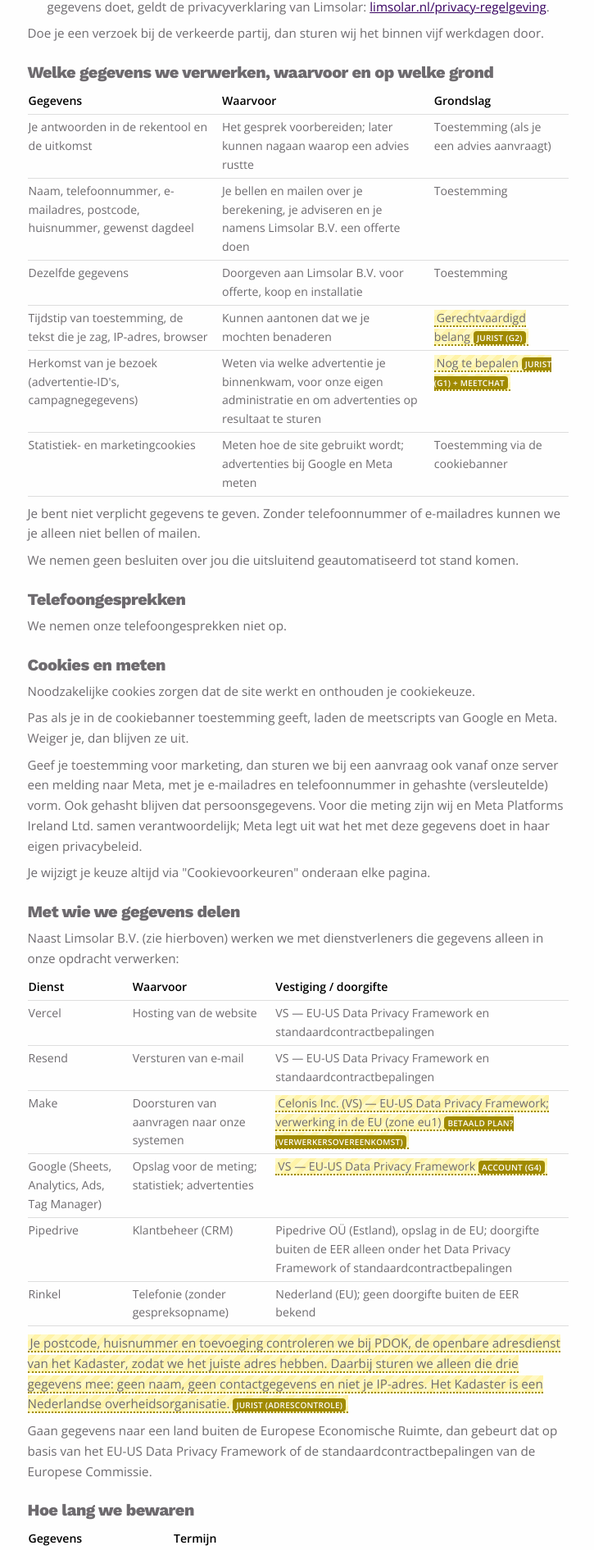
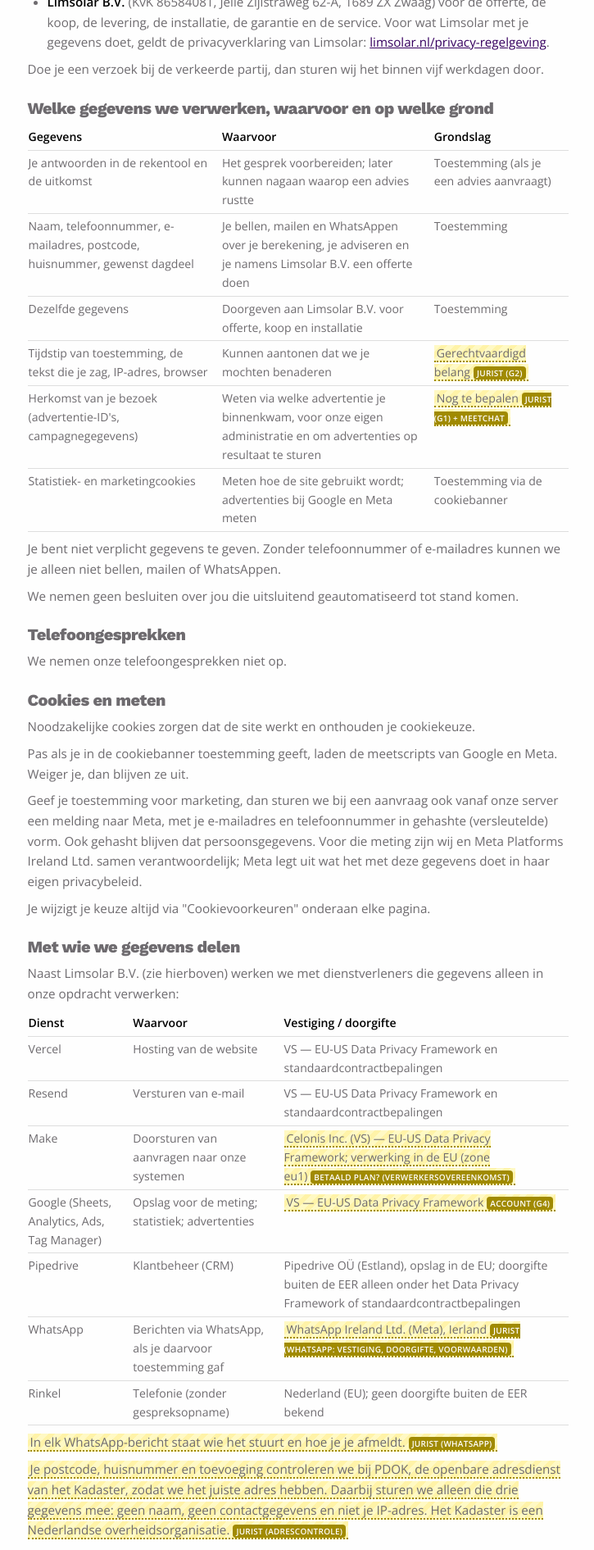
Before and after one commit to dndnservices-88/thuisbatterij-installaties, a Next.js app: page /privacyverklaring in a window 1280 px wide. Shown: the part 880-2771 px from the top of the page at 82% size, without its empty margins (276-1001 px from the left). Built offline with nearby package versions, Linux system fonts and the light colour scheme; no server answers.

Commit message:
Toestemming v1.4: WhatsApp als contactkanaal; privacyverklaring 2.3 met WhatsApp bij doelen, rechten en dienstverleners (gemarkeerd voor jurist)
Co-Authored-By: Claude Opus 5.5 <noreply@anthropic.com>

```diff
--- a/app/privacyverklaring/page.tsx
+++ b/app/privacyverklaring/page.tsx
@@ -104,7 +104,7 @@ export default function Privacy() {
                 ],
                 [
                   "Naam, telefoonnummer, e-mailadres, postcode, huisnummer, gewenst dagdeel",
-                  `Je bellen en mailen over je berekening, je adviseren en je namens ${LIMSOLAR.naam} een offerte doen`,
+                  `Je bellen, mailen en WhatsAppen over je berekening, je adviseren en je namens ${LIMSOLAR.naam} een offerte doen`,
                   "Toestemming",
                 ],
                 [
@@ -131,7 +131,7 @@ export default function Privacy() {
             />
             <p>
               Je bent niet verplicht gegevens te geven. Zonder telefoonnummer of e-mailadres kunnen we je
-              alleen niet bellen of mailen.
+              alleen niet bellen, mailen of WhatsAppen.
             </p>
             <p>
               We nemen geen besluiten over jou die uitsluitend geautomatiseerd tot stand komen.
@@ -203,12 +203,25 @@ export default function Privacy() {
                   "Pipedrive OÜ (Estland), opslag in de EU; doorgifte buiten de EER alleen onder het Data Privacy Framework of standaardcontractbepalingen",
                 ],
                 [
+                  "WhatsApp",
+                  "Berichten via WhatsApp, als je daarvoor toestemming gaf",
+                  <Nakijken key="w" label="jurist (WhatsApp: vestiging, doorgifte, voorwaarden)">
+                    WhatsApp Ireland Ltd. (Meta), Ierland
+                  </Nakijken>,
+                ],
+                [
                   "Rinkel",
                   "Telefonie (zonder gespreksopname)",
                   "Nederland (EU); geen doorgifte buiten de EER bekend",
                 ],
               ]}
             />
+            {/* 28 okt 2026: WhatsApp (toestemming v1.4, prikbord r. 27). */}
+            <p>
+              <Nakijken label="jurist (WhatsApp)">
+                In elk WhatsApp-bericht staat wie het stuurt en hoe je je afmeldt.
+              </Nakijken>
+            </p>
             {/* 28 okt 2026: adrescontrole via PDOK (Kadaster). Geen verwerker maar een
                 openbare overheidsdienst die wij raadplegen; formulering ter toetsing bij de jurist. */}
             <p>
@@ -244,7 +257,7 @@ export default function Privacy() {
             <p>
               Je mag opvragen welke gegevens we van je hebben, ze laten corrigeren of verwijderen, de
               verwerking laten beperken, bezwaar maken, en je gegevens laten overdragen. Je kunt je
-              toestemming op elk moment intrekken; vanaf dat moment bellen en mailen we je niet meer. Wat
+              toestemming op elk moment intrekken; vanaf dat moment bellen, mailen en WhatsAppen we je niet meer. Wat
               we vóór dat moment deden, blijft rechtmatig. Stuur je verzoek naar{" "}
               <a href={`mailto:${CONTACT.email}`} className="text-paars underline">
                 {CONTACT.email}
--- a/lib/privacy.ts
+++ b/lib/privacy.ts
@@ -3,7 +3,7 @@
  * (tekst: juridische chat, "Limsolar_Concept_Privacyverklaring_en_Sitepakket_7okt2026.docx", onderdeel A).
  */
 
-export const PRIVACY_VERSIE = "2.2"; // 28 okt 2026: adrescontrole via PDOK (Kadaster). 2.1 (25 okt): Rinkel, geen gespreksopname
+export const PRIVACY_VERSIE = "2.3"; // 28 okt 2026: WhatsApp als contactkanaal (toestemming v1.4). 2.2 (28 okt): adrescontrole via PDOK (Kadaster). 2.1 (25 okt): Rinkel, geen gespreksopname
 
 /**
  * Welke tekst bij "Cookies en meten". Keuze ligt bij de meetchat:
@@ -24,4 +24,5 @@ export const PRIVACY_OPEN = [
   "Google Sheet onder gratis Gmail-account (jurist, G4)",
   "Publicatiedatum invullen bij livegang",
   "Adrescontrole via PDOK/Kadaster: formulering en grondslag (jurist, 28 okt)",
+  "WhatsApp: vestiging, doorgifte en verwerkersvoorwaarden WhatsApp Ireland/Meta (jurist, 28 okt)",
 ] as const;
--- a/lib/site.ts
+++ b/lib/site.ts
@@ -163,9 +163,15 @@ export const CONSENT = {
   // DNDN Services B.V. hoeft deze tekst niet om (KvK blijft gelijk).
   // ⚠️ AANNAME dat dit volstaat voor de identiteit van de verwerkingsverantwoordelijke
   // (AVG overw. 42) — door de juridische chat laten bevestigen.
-  versie: "1.3",
+  // v1.4 (28 okt 2026, besluit Dieudonné; juridische chat, prikbord r. 27):
+  // "telefonisch en per e-mail" → "telefonisch, per e-mail en via WhatsApp".
+  // Grond: een WhatsApp-bericht is een elektronisch bericht (art. 11.1 sub i Tw;
+  // ACM "Spam voorkomen") en vraagt toestemming vooraf (art. 11.7 lid 1 Tw).
+  // Leads met v1.3 of lager krijgen GEEN commerciële WhatsApp; elk bericht
+  // noemt de afzender en hoe je je afmeldt.
+  versie: "1.4",
   tekst:
-    "Ja, Thuisbatterij-installaties (KvK " + ENTITEIT.kvk + ") mag mij telefonisch en per e-mail benaderen over mijn berekening, mij adviseren en mij namens Limsolar B.V. een offerte doen. Thuisbatterij-installaties mag mijn gegevens daarvoor doorgeven aan Limsolar B.V., dat de thuisbatterij levert en installeert en mij daarover ook mag benaderen. Ik kan deze toestemming op elk moment intrekken. Zie de bedrijfsgegevens en de privacyverklaring.",
+    "Ja, Thuisbatterij-installaties (KvK " + ENTITEIT.kvk + ") mag mij telefonisch, per e-mail en via WhatsApp benaderen over mijn berekening, mij adviseren en mij namens Limsolar B.V. een offerte doen. Thuisbatterij-installaties mag mijn gegevens daarvoor doorgeven aan Limsolar B.V., dat de thuisbatterij levert en installeert en mij daarover ook mag benaderen. Ik kan deze toestemming op elk moment intrekken. Zie de bedrijfsgegevens en de privacyverklaring.",
 };
 
 /** Disclaimer onder het rekenresultaat. Staat er direct onder, niet in de voettekst. */
```
Also changed, not shown: 1 other file (tests, documents, lock files or other folders).
